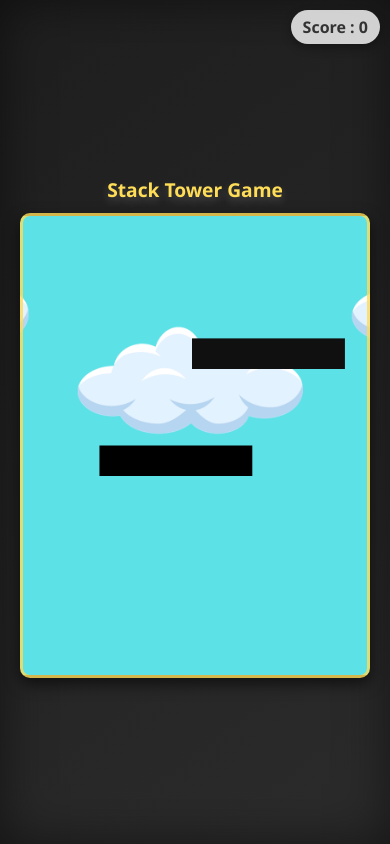
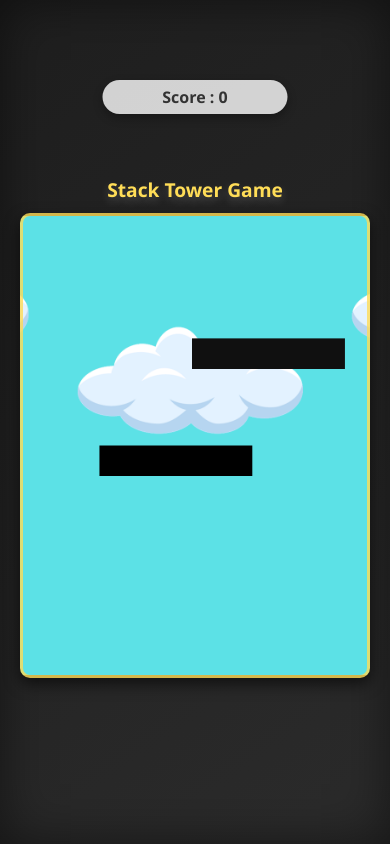
Before and after one commit to pranavrpatil/Stack-Tower-Game, a plain HTML site: page index.html in a window 390 px wide. Drawn offline with Linux system fonts and the light colour scheme.

Commit message:
Change the position of score button

```diff
--- a/style.css
+++ b/style.css
@@ -27,8 +27,9 @@ h1 {
 
 .scoreout {
     position: absolute;
-    top: 20px;
-    right: 20px;
+    top: 22px;
+    left: 50%;
+    transform: translate(-50%);
     background: rgba(255, 255, 255, 0.8);
     color: #333;
     padding: 10px 20px;
@@ -48,8 +49,8 @@ h1 {
     .scoreout {
         font-size: 1.2rem;
         padding: 8px 15px;
-        top: 15px;
-        right: 15px;
+        top: -30px;
+        /* right: 15px; */
     }
 
     canvas {
@@ -71,7 +72,7 @@ h1 {
     .scoreout {
         font-size: 1rem;
         padding: 6px 12px;
-        top: 10px;
+        top: 80px;
         right: 10px;
     }
 
```
